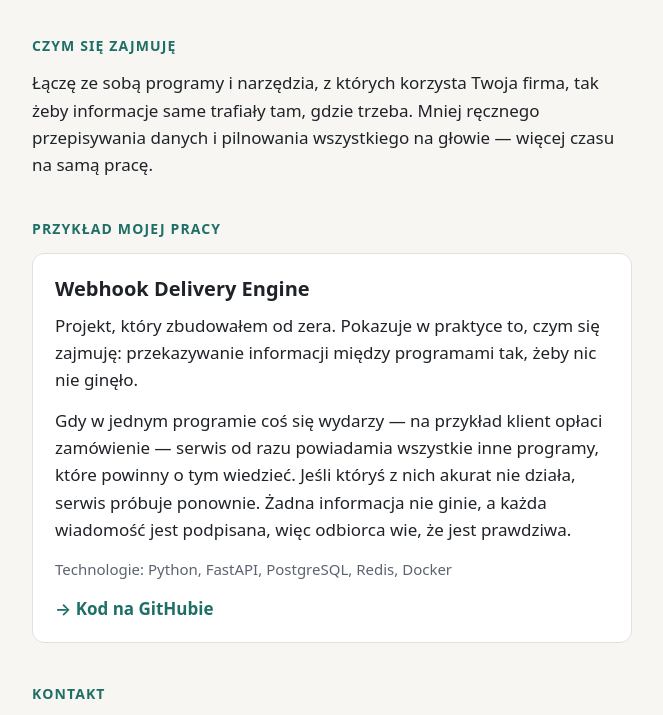
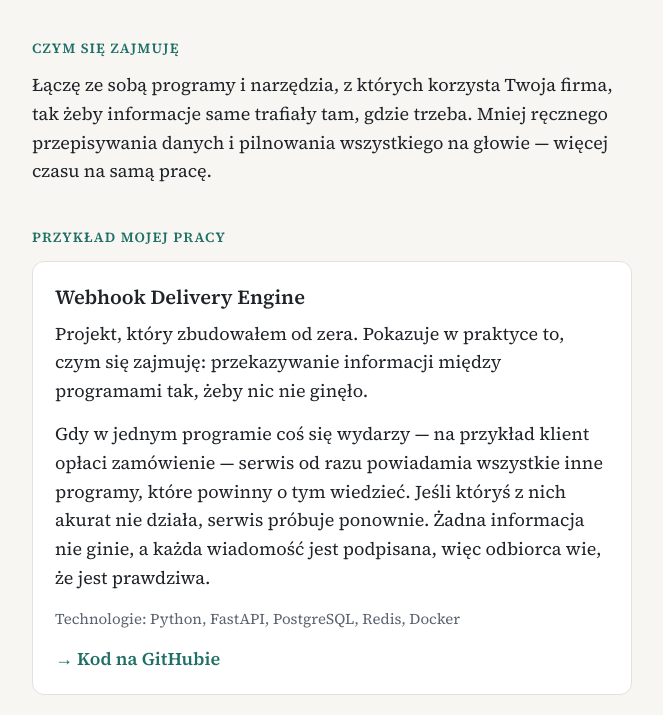
Before and after one commit to artemfalendash/artemfalendash.github.io, a plain HTML site: page index.html in a window 1280 px wide. Shown: the part 342-1057 px from the top of the page, without its empty margins (308-971 px from the left). Drawn offline with Linux system fonts and the light colour scheme.

Commit message:
Switch to Source Serif 4 font
Co-Authored-By: Claude Opus 5.5 <noreply@anthropic.com>

```diff
--- a/index.html
+++ b/index.html
@@ -5,6 +5,9 @@
   <meta name="viewport" content="width=device-width, initial-scale=1">
   <title>Artem Falendash · Automatyzacja codziennej pracy w firmie</title>
   <meta name="description" content="Łączę ze sobą programy i narzędzia, z których korzysta Twoja firma, tak żeby informacje same trafiały tam, gdzie trzeba.">
+  <link rel="preconnect" href="https://fonts.googleapis.com">
+  <link rel="preconnect" href="https://fonts.gstatic.com" crossorigin>
+  <link rel="stylesheet" href="https://fonts.googleapis.com/css2?family=Source+Serif+4:ital,opsz,wght@0,8..60,400;0,8..60,600;1,8..60,400&display=swap">
   <link rel="stylesheet" href="style.css">
 </head>
 <body>
--- a/style.css
+++ b/style.css
@@ -27,8 +27,8 @@ body {
   margin: 0;
   background: var(--bg);
   color: var(--text);
-  font-family: system-ui, -apple-system, "Segoe UI", Roboto, Helvetica, Arial, sans-serif;
-  font-size: 17px;
+  font-family: "Source Serif 4", Georgia, "Times New Roman", serif;
+  font-size: 18px;
   line-height: 1.6;
   -webkit-text-size-adjust: 100%;
 }
```
